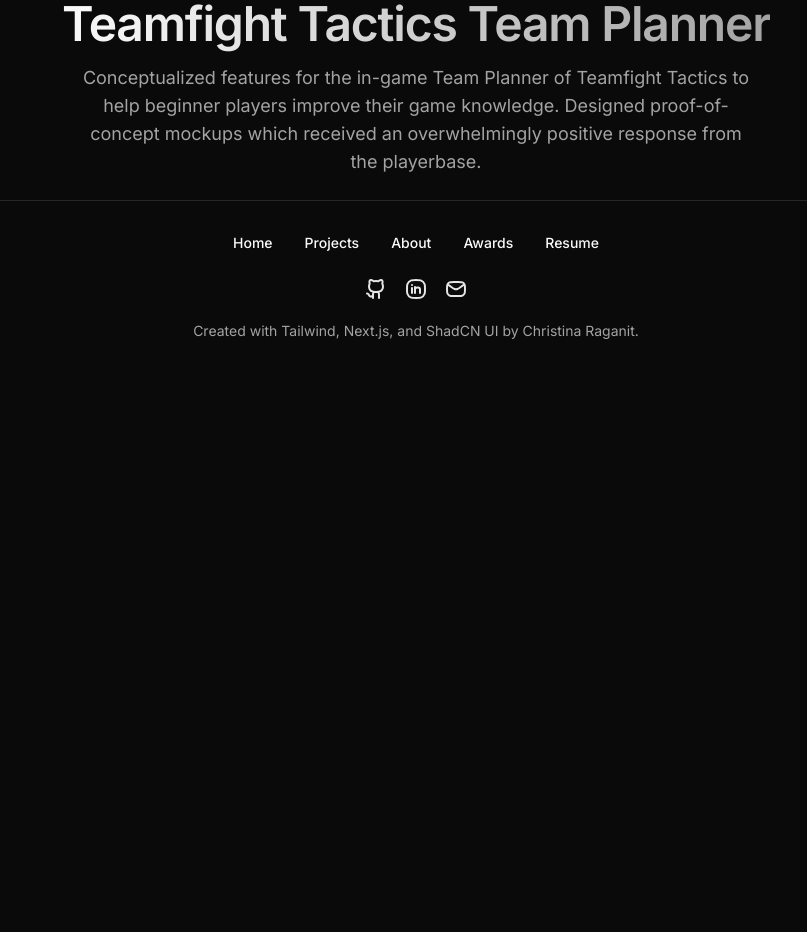
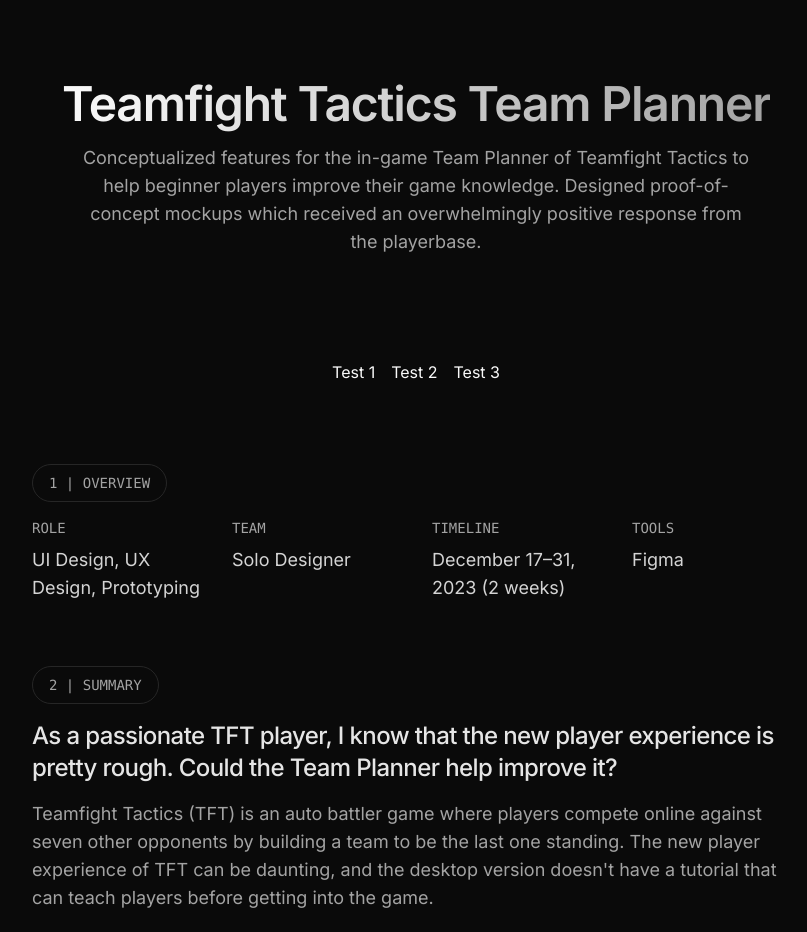
Before and after one commit to christinaraganit/new.christinaraganit.github.io, a Next.js app in the folder nyx/: page /projects/tft-team-planner in a window 1280 px wide. Shown: the top 932 px of the page, without its empty margins (224-1031 px from the left). Before the commit the page ends 800 px from the top, so only its background shows below. Built offline with nearby package versions, Linux system fonts and the light colour scheme.

Commit message:
push before i nap

```diff
--- a/nyx/app/globals.css
+++ b/nyx/app/globals.css
@@ -83,4 +83,16 @@
   h1 {
     @apply text-4xl font-semibold tracking-tight lg:text-5xl pb-2;
   }
+
+  .title-1 {
+    @apply text-2xl font-medium text-neutral-200 tracking-tight;
+  }
+
+  .article-title-1 {
+    @apply text-xl xl:text-2xl font-medium text-neutral-200 tracking-tight;
+  }
+
+  .label-sm {
+    @apply uppercase font-mono text-sm text-neutral-400;
+  }
 }
--- a/nyx/app/page.tsx
+++ b/nyx/app/page.tsx
@@ -32,9 +32,9 @@
         </section>
         <StickyHighlightNav
           highlightItems={[
-            {elementId: 'test1', label: 'Test 1'},
-            {elementId: 'test2', label: 'Test 2'},
-            {elementId: 'test3', label: 'Test 3'}
+            { elementId: "test1", label: "Test 1" },
+            { elementId: "test2", label: "Test 2" },
+            { elementId: "test3", label: "Test 3" },
           ]}
           navbarHeight={60}
           gapHeight={80}
@@ -44,21 +44,19 @@
           className="max-w-[96rem] group/link scroll-mt-20"
           id="test1"
         >
-          <div className="aspect-video bg-[url('/projects/tft-team-planner/project.png')] bg-cover w-full rounded-lg object-fit mb-6 bg-center transition-all flex items-center justify-center">
+          <div className="aspect-video bg-[url('/projects/tft-team-planner/project.png')] bg-cover w-full rounded-lg object-fit mb-4 lg:mb-5 bg-center transition-all flex items-center justify-center">
             <img
               src="/projects/tft-team-planner/ui.png"
               className="w-[80%] rounded-lg group-hover/link:scale-105 transition-transform shadow-2xl"
             ></img>
           </div>
 
-          <div className="grid xl:grid-cols-2 gap-4 mb-5">
+          <div className="grid xl:grid-cols-2 gap-2.5 lg:gap-4 mb-5">
             <div>
-              <p className="text-sm uppercase font-mono text-neutral-400 mb-1.5">
+              <p className="text-sm uppercase font-mono text-neutral-400 mb-1 lg:mb-1.5">
                 Passion project
               </p>
-              <h2 className="text-2xl font-medium text-neutral-200 tracking-tight">
-                Teamfight Tactics Team Planner
-              </h2>
+              <h2 className="">Teamfight Tactics Team Planner</h2>
             </div>
 
             <p className="text-neutral-400 xl:text-lg">
--- a/nyx/app/projects/tft-team-planner/page.tsx
+++ b/nyx/app/projects/tft-team-planner/page.tsx
@@ -1,7 +1,9 @@
+import StickyHighlightNav from "@/components/ui/sticky-highlight-nav";
+
 export default function TeamPlanner() {
   return (
-    <main className="">
-      <section className="pt-12 xl:pt-0 flex flex-col justify-center items-center">
+    <article className="flex gap-16 py-20 flex-col items-center">
+      <section className="max-w-3xl pt-12 xl:pt-0 flex flex-col justify-center items-center">
         <h1 className="gradient-text">Teamfight Tactics Team Planner</h1>
         <p className=" text-neutral-400 mt-2 mb-6 max-w-2xl lg:text-lg text-center">
           Conceptualized features for the in-game Team Planner of Teamfight
@@ -10,6 +12,95 @@
           positive response from the playerbase.
         </p>
       </section>
-    </main>
+
+      <StickyHighlightNav
+        highlightItems={[
+          { elementId: "test1", label: "Test 1" },
+          { elementId: "test2", label: "Test 2" },
+          { elementId: "test3", label: "Test 3" },
+        ]}
+        navbarHeight={60}
+        gapHeight={80}
+      />
+
+      <section id="test1" className="scroll-m-16 max-w-3xl">
+        <span className="uppercase block mb-4 font-mono text-sm text-neutral-400 px-4 py-2 rounded-full border w-fit">
+          1 | Overview
+        </span>
+
+        <div className="grid grid-cols-2 gap-4 xl:gap-8 lg:grid-cols-4">
+          <div>
+            <p className="label-sm block mb-2">Role</p>
+            <p className="text-neutral-300 xl:text-lg">
+              UI Design, UX Design, Prototyping
+            </p>
+          </div>
+
+          <div>
+            <p className="label-sm block mb-2">Team</p>
+            <p className="text-neutral-300 xl:text-lg">Solo Designer</p>
+          </div>
+
+          <div>
+            <p className="label-sm block mb-2">Timeline</p>
+            <p className="text-neutral-300 xl:text-lg">
+              December 17–31, 2023 (2 weeks)
+            </p>
+          </div>
+
+          <div>
+            <p className="label-sm block mb-2">Tools</p>
+            <p className="text-neutral-300 xl:text-lg">Figma</p>
+          </div>
+        </div>
+      </section>
+
+      <section id="test2" className="scroll-m-16 max-w-3xl">
+        <span className="uppercase block mb-4 font-mono text-sm text-neutral-400 px-4 py-2 rounded-full border w-fit">
+          2 | Summary
+        </span>
+        <h2 className="mb-4 article-title-1">
+          As a passionate TFT player, I know that the new player experience is
+          pretty rough. Could the Team Planner help improve it?
+        </h2>
+        <p className="text-neutral-400 xl:mb-4 xl:text-lg">
+          Teamfight Tactics (TFT) is an auto battler game where players compete
+          online against seven other opponents by building a team to be the last
+          one standing. The new player experience of TFT can be daunting, and
+          the desktop version doesn't have a tutorial that can teach players
+          before getting into the game.
+        </p>
+
+        <p className="text-neutral-400 xl:text-lg">
+          There's a tool in the game called Team Planner, and, as an avid TFT
+          player, I thought the tool had potential. I wondered if I could
+          augment this tool with more features to help new players learn basic
+          game knowledge.
+        </p>
+      </section>
+
+      <section id="test3" className="scroll-m-16 flex flex-col items-center">
+        <div className="max-w-3xl w-full">
+          <span className="label-sm block mb-4 px-4 py-2 rounded-full border w-fit">
+            3 | Highlights
+          </span>
+        </div>
+
+        <div className="mx-6 lg:mx-24">
+          <img
+            src="/projects/tft-team-planner/project.png"
+            className="rounded-lg border"
+          ></img>
+        </div>
+      </section>
+
+      <section id="text4" className="scroll-m-16">
+        <div className="max-w-3xl w-full">
+          <span className="label-sm block mb-4 px-4 py-2 rounded-full border w-fit">
+            4 | PROBLEM STATEMENT
+          </span>
+        </div>
+      </section>
+    </article>
   );
 }
```
